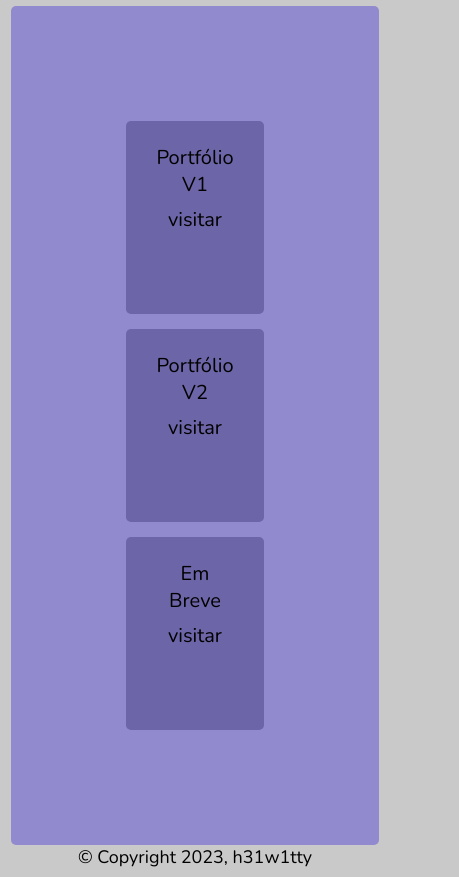
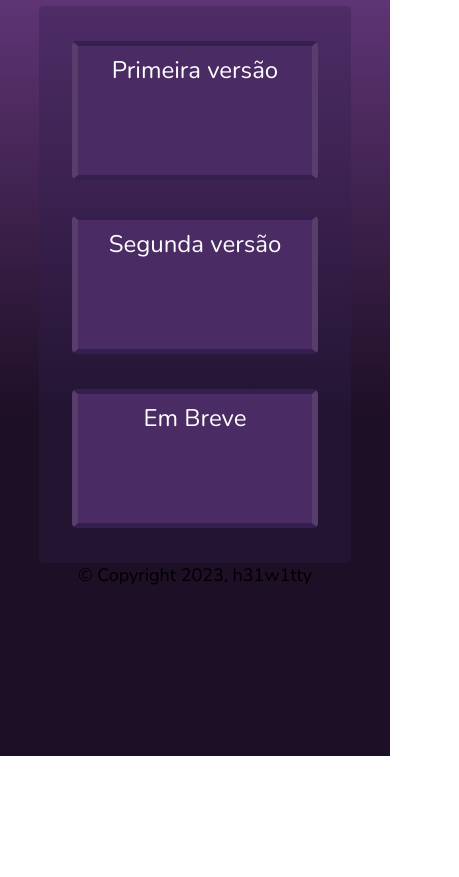
Before and after one commit to h31w1tty/portifoliov, a plain HTML site: page index.html in a window 390 px wide. Shown: the part 88-965 px from the top of the page, 459 px wide, since content can reach past the window. After the commit the page ends 844 px from the top, so only its background shows below. Drawn offline with nearby package versions, Linux system fonts and the light colour scheme.

Commit message:
estilização dos botoes e background

```diff
--- a/script.js
+++ b/script.js
@@ -1,7 +1,7 @@
 document.addEventListener("DOMContentLoaded", function () {
     const listaVersoes = [
-        { nome: "Portfólio V1", link: "https://h31w1tty.github.io/portifoliov1" },
-        { nome: "Portfólio V2", link: "https://h31w1tty.github.io" },
+        { nome: "Primeira versão", link: "https://h31w1tty.github.io/portifoliov1" },
+        { nome: "Segunda versão", link: "https://h31w1tty.github.io" },
         { nome: "Em Breve", link: "#" }
     ];
 
@@ -10,27 +10,23 @@ document.addEventListener("DOMContentLoaded", function () {
 
     listaVersoes.forEach(versao => {
 
-        const divItem = document.createElement("div");
-        divItem.classList.add("divItem");
+        const divItem = document.createElement("div");//atribui a div dos itens a variável
+        divItem.classList.add("divItem");//coloca classe para estilização a div dos itens usando a variavel para fazer isso
+
+        divItem.onclick = function(){
+            window.location.href = versao.link;
+        }
         const p = document.createElement("p");
         p.textContent = versao.nome;
 
-        const linkPC = document.createElement("a");
-        linkPC.classList.add("pc");
-        linkPC.href = versao.link;
-        linkPC.textContent = versao.link;
-
-        const linkCel = document.createElement("a");
-        linkCel.classList.add("celular");
-        linkCel.href = versao.link;
-        linkCel.textContent = "visitar";
-
         divItem.appendChild(p);
-        divItem.appendChild(linkPC);
-        divItem.appendChild(linkCel);
         divItem.appendChild(document.createElement("br"));
         divItem.appendChild(document.createElement("br"));
         divItem.appendChild(document.createElement("br"));
         divPrincipal.appendChild(divItem);
+
+        function abrirLink(onclick){
+
+        }
     });
 });
--- a/style.css
+++ b/style.css
@@ -3,23 +3,27 @@ body{
     display: grid;
     justify-content: center;
     text-align: center;
-    background-color: #c9c9c9;
+    background-image: linear-gradient(#6c3c85, #1d0f25 60%);
+    background-attachment: fixed;
     font-family: "Nunito";
 }
 
 /* Link Style */
 a{
-    color: black;
+    color: white;
     text-decoration: none;
 }
 
 p{
+    font-size: larger;
     margin-block: 8px;
+    color: white;
 }
 .divPrincipal{
     border-radius: 5px;
     text-align: left;
-    background-color: #928acf;
+    justify-items: center;
+    background-color: #331f4f54;
     width: fit-content;
     min-height: 60vh;
     margin: 0 80px;
@@ -30,21 +34,32 @@ p{
 .divItem{
     font-family: "Nunito";
     border-radius: 5px;
-    background-color: #6c65a7;
+    border: solid #593d6b 6px;
+    border-bottom: solid #34204f 5px;
+    border-top: solid #34204f 5px;
+    background-color: #4b2b63;
     text-align: center;
-    padding: 15px 30px 0px 30px;
     margin: 15px;
     cursor: pointer;
+}
+.divItem:active{
+    border: solid #34204f 6px;
+    border-bottom: solid #593d6b 5px;
+    border-top: solid #593d6b 5px;
 }
 .celular{
     display: none;
 }
 @media (max-width: 600px) {
 
-    div{
-        margin: 0 10px;
-        padding: 10px;
-        text-align: center;
+    .divItem{
+        margin-block: 35px;
+        width: 60vw;
+    }
+    .divPrincipal{
+        width: 80vw;
+        padding: 0;
+        margin: 0;
     }
     .celular{
         display: grid;
```
